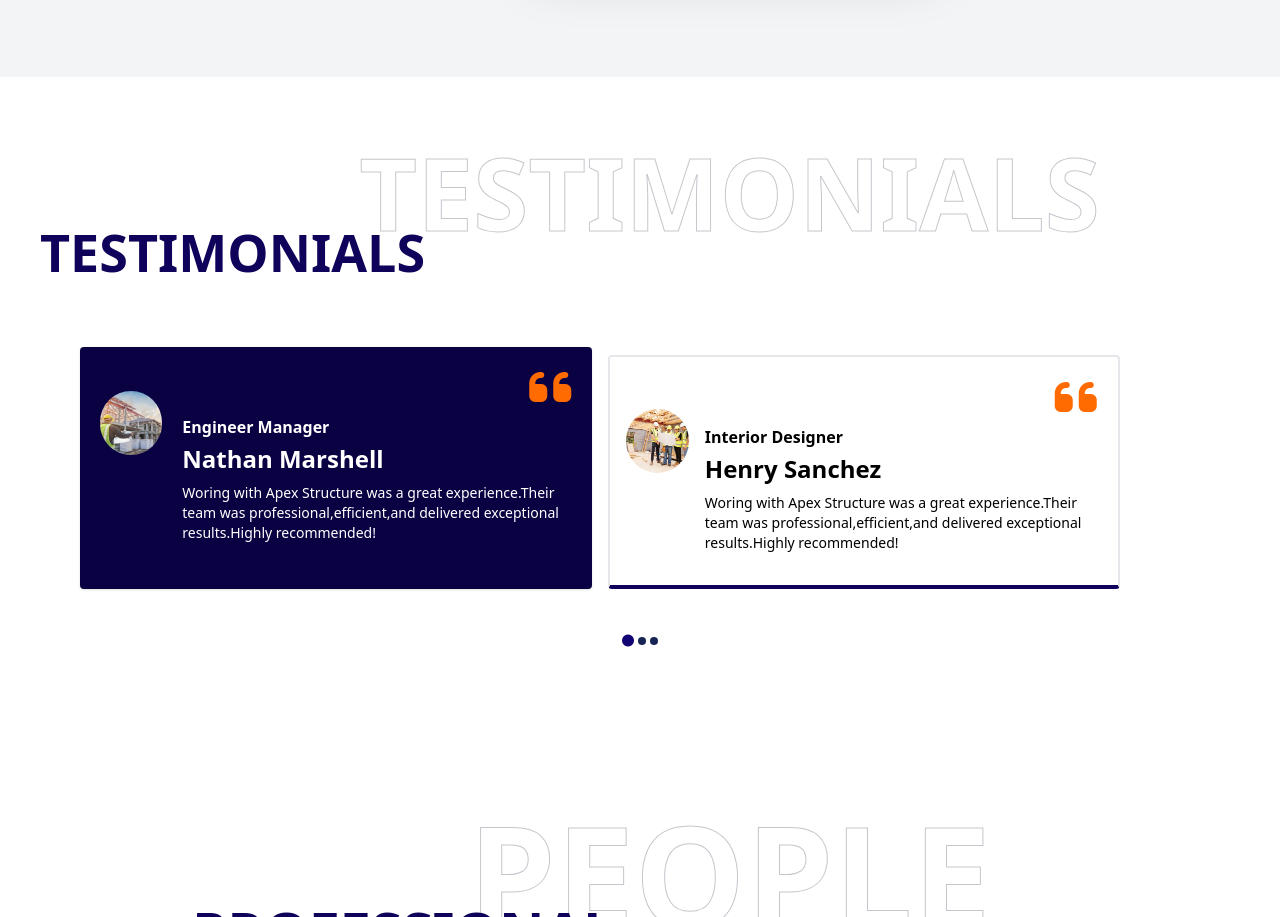
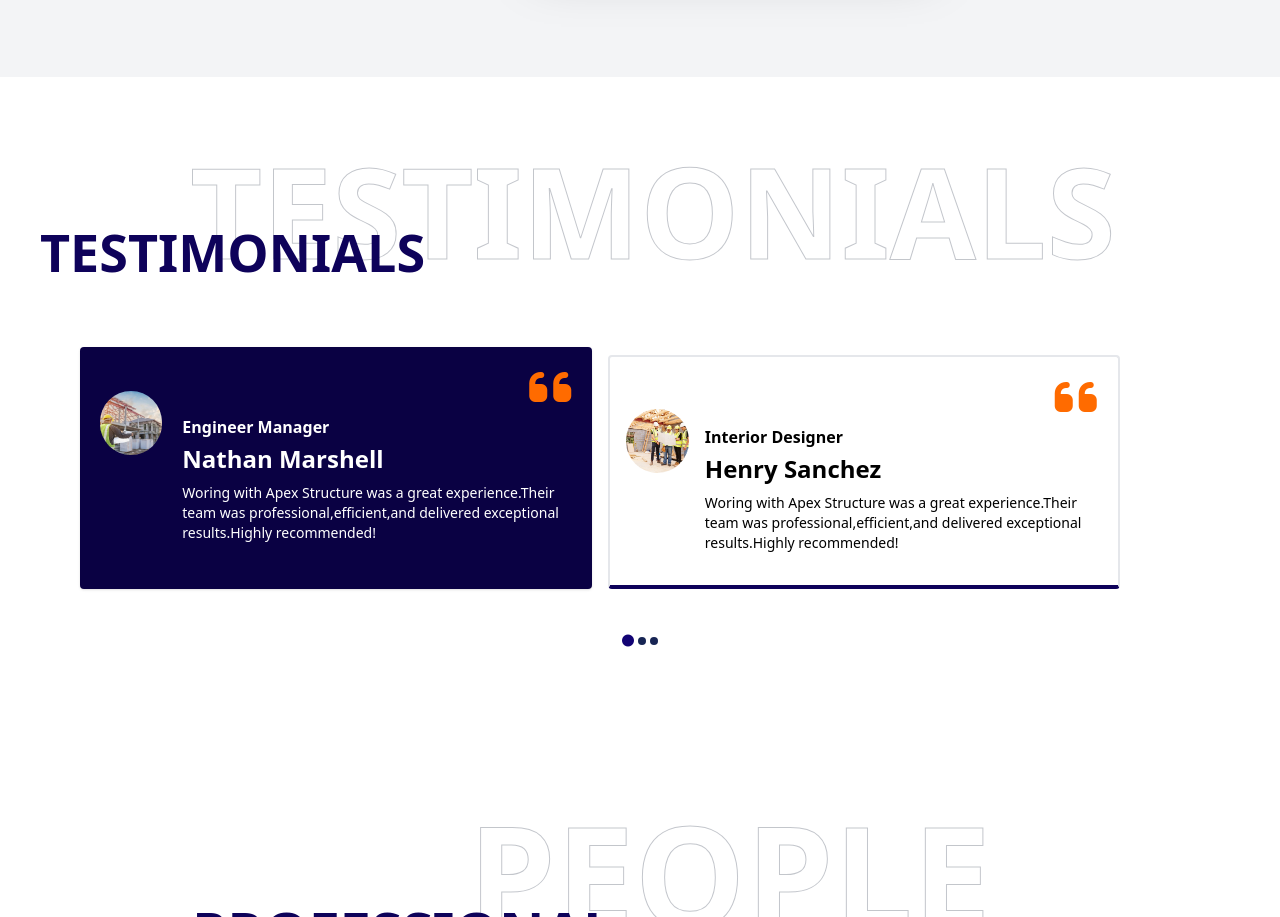
Before and after one commit to aalishbasheikh/Construction-Site, a website built with Vite: page index.html in a window 1280 px wide. Shown: the part 3764-4681 px from the top of the page. Built offline with nearby package versions, Linux system fonts and the light colour scheme; files whose address does not match are found by name.

Commit message:
updating margin in testimonials section

```diff
--- a/index.html
+++ b/index.html
@@ -331,7 +331,7 @@ Featured
 </header>
     <main>
       <section class="justify-center items-center relative w-full py-20">
-<h1 class="absolute md:top-10 top-12  md:left-[57%] left-1/2 lg::text-[125px] md:text-[100px] sm:text-[75px]  text-[45px] -translate-x-1/2 font-extrabold
+<h1 class="absolute md:top-10 top-12  md:left-[51%] left-1/2 lg:text-[125px] md:text-[100px] sm:text-[75px]  text-[45px] -translate-x-1/2 font-extrabold
            text-transparent [-webkit-text-stroke:1px_#6b7280] opacity-40 uppercase select-none z-0 pointer-events-none">
 Testimonials
 </h1>
```
